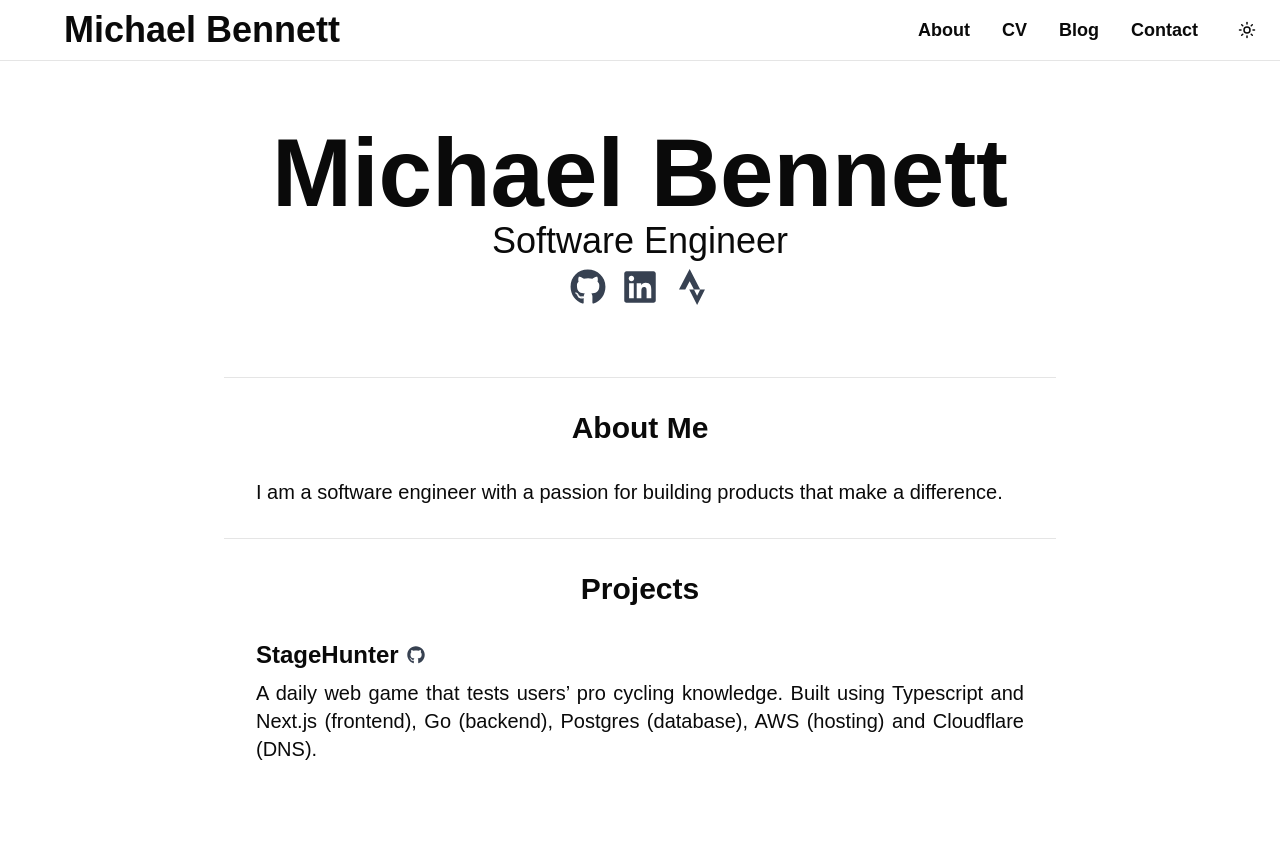
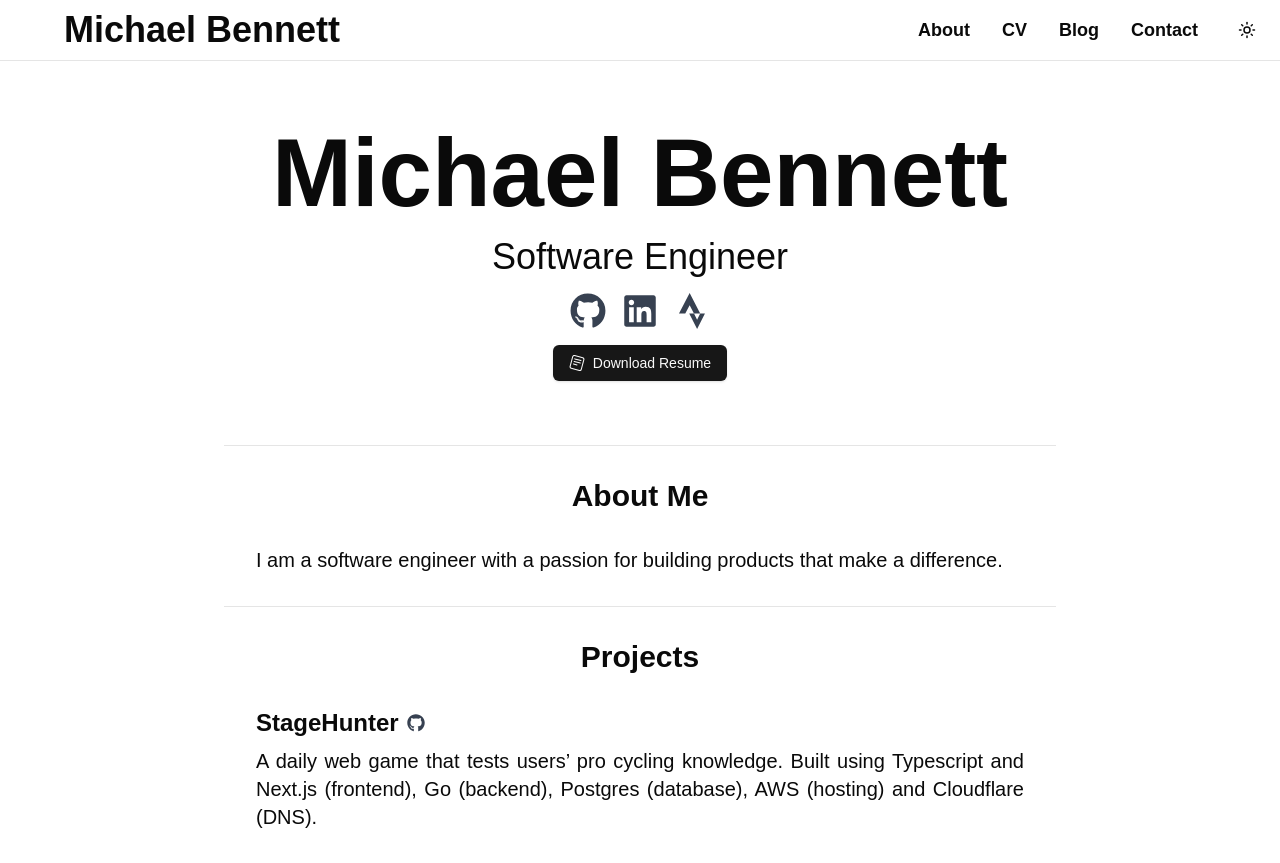
Before and after one commit to michaelbennett99/michaeldabennett.com, a Next.js app: page / in a window 1280 px wide. Before the commit the page ends 800 px from the top, so only its background shows below. Built offline with nearby package versions, Linux system fonts and the light colour scheme.

Commit message:
Add CV download link

```diff
--- a/src/app/page.tsx
+++ b/src/app/page.tsx
@@ -1,5 +1,7 @@
+import { Button } from "@/components/ui/button";
 import Link from "next/link";
 import { FaGithub, FaLinkedin, FaStrava } from "react-icons/fa";
+import { SiReaddotcv } from "react-icons/si";
 import { twJoin } from "tailwind-merge";
 
 export default function Home() {
@@ -14,10 +16,10 @@ export default function Home() {
 
 function Header() {
   return (
-    <header className="pt-16 pb-8">
+    <header className="pt-16 pb-8 flex flex-col items-center gap-4">
       <h1 className="text-8xl font-bold text-center">Michael Bennett</h1>
       <h3 className="text-4xl text-center">Software Engineer</h3>
-      <nav className="my-2 flex justify-center gap-4">
+      <nav className="flex justify-center gap-4">
         <SocialLink
           href="https://github.com/michaelbennett99"
           icon={<FaGithub />}
@@ -31,6 +33,11 @@ function Header() {
           icon={<FaStrava />}
         />
       </nav>
+      <Button asChild>
+        <Link href="/resume.pdf" target="_blank">
+          <SiReaddotcv /> Download Resume
+        </Link>
+      </Button>
     </header>
   );
 }
```
